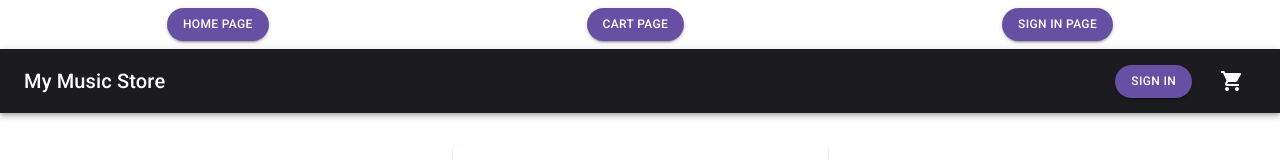
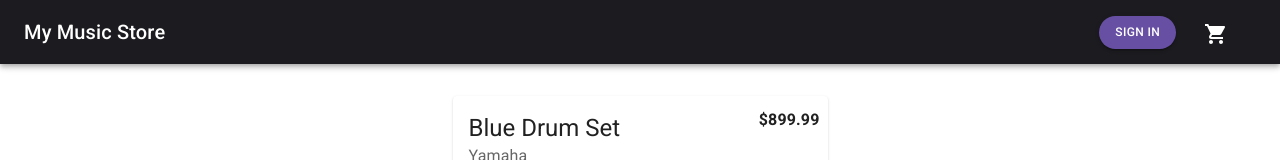
Before and after one commit to Adrusselljr/music-store-frontend, a React (Create React App) app in the folder client/: page / in a window 1280 px wide. Shown: the top 160 px of the page. Built offline with nearby package versions, Linux system fonts and the light colour scheme.

Commit message:
added react router

```diff
--- a/client/package.json
+++ b/client/package.json
@@ -7,13 +7,17 @@
     "@emotion/styled": "^11.8.1",
     "@mui/icons-material": "^5.8.2",
     "@mui/material": "^5.8.2",
+    "@reduxjs/toolkit": "^1.8.2",
     "@testing-library/jest-dom": "^5.16.4",
     "@testing-library/react": "^13.3.0",
     "@testing-library/user-event": "^13.5.0",
     "bootstrap": "^5.0.0-alpha3",
     "react": "^18.1.0",
     "react-dom": "^18.1.0",
+    "react-redux": "^8.0.2",
+    "react-router-dom": "^6.3.0",
     "react-scripts": "5.0.1",
+    "redux": "^4.2.0",
     "web-vitals": "^2.1.4"
   },
   "scripts": {
--- a/client/src/App.jsx
+++ b/client/src/App.jsx
@@ -1,39 +1,27 @@
-import React, { useState} from 'react';
+import React from 'react';
+import { BrowserRouter, Routes, Route } from 'react-router-dom';
 import CartPage from './pages/CartPage';
 import HomePage from './pages/HomePage';
 import CustomThemeProvider from './componenets/CustomThemeProvider';
 import ShoppingCartProvidor from './context/shoppingCartContext';
 import UserDataProvider from './context/userDataContext';
 import SignInPage from './pages/SignInPage';
-import { Box, Button } from '@mui/material';
 
 const App = () => {
-    const [page, setPage] = useState('homePage')
-
-    const getPage = () => {
-        switch (page) {
-            case 'cartPage':
-                return <CartPage />
-            case 'signInPage':
-                return <SignInPage />
-            default:
-                return <HomePage />
-        }
-    }
-
     return (
+        <BrowserRouter>
             <CustomThemeProvider>
                 <UserDataProvider>
                     <ShoppingCartProvidor>
-                    <Box m={ 1 } display='flex' justifyContent='space-around'>
-                        <Button variant='contained' type="button" onClick={ () => setPage('homePage') }>Home Page</Button>
-                        <Button variant='contained' type="button" onClick={ () => setPage('cartPage') }>Cart Page</Button>
-                        <Button variant='contained' type="button" onClick={ () => setPage('signInPage') }>Sign In Page</Button>
-                    </Box>
-                    {getPage()}
+                        <Routes>
+                            <Route path="/" element={ <HomePage /> } />
+                            <Route path="/sign-in" element={ <SignInPage /> } />
+                            <Route path="/cart" element={ <CartPage /> } />
+                        </Routes>
                     </ShoppingCartProvidor>
                 </UserDataProvider>
             </CustomThemeProvider>
+        </BrowserRouter>
     )
 }
 
--- a/client/src/componenets/Header.jsx
+++ b/client/src/componenets/Header.jsx
@@ -1,9 +1,11 @@
 import React from 'react';
+import { Link } from 'react-router-dom';
 import { useShoppingCart } from '../context/shoppingCartContext';
 import { useUserData } from '../context/userDataContext'
 import ShoppingCartIcon from '@mui/icons-material/ShoppingCart';
 import { AppBar, Badge, Button, IconButton, Toolbar, Typography } from "@mui/material";
 import { Box } from "@mui/system";
+import '../index.css';
 
 const Header = () => {
     const { shoppingCart } = useShoppingCart()
@@ -16,13 +18,17 @@ const Header = () => {
     return (
         <AppBar position="static" color="secondary">
             <Toolbar>
-            <Typography variant="h6" component="div" sx={{ flexGrow: 1 }}>
+                <Box sx={{ flexGrow: 1 }}>
+                    <Link to="/">
+                        <Typography variant="h6" component="div">
                             My Music Store
                         </Typography>
+                    </Link>
+                </Box>
                 <Box mr={ 2 }>
                     {
                         user === undefined
-                    ? <Button variant="contained" color="primary">Sign In</Button>
+                        ? <Link to="/sign-in"><Button variant="contained" color="primary">Sign In</Button></Link>
                         : <Typography variant="h7" component="div" sx={{ flexGrow: 1 }}>Hi, { user.firstName }</Typography>
                     }
                 </Box>
@@ -31,9 +37,13 @@ const Header = () => {
                     aria-label="Go to shopping cart"
                     color="inherit"
                 >
+                    <Box mr={ 2 }>
+                        <Link to="/cart">
                             <Badge badgeContent={ itemQuantity } color="primary">
                                 <ShoppingCartIcon />
                             </Badge>
+                        </Link>
+                    </Box>
                 </IconButton>
             </Toolbar>
         </AppBar>
--- a/client/src/index.css
+++ b/client/src/index.css
@@ -6,7 +6,10 @@ body {
   -webkit-font-smoothing: antialiased;
   -moz-osx-font-smoothing: grayscale;
 }
-
+a {
+  text-decoration: none;
+  color: inherit;
+}
 code {
   font-family: source-code-pro, Menlo, Monaco, Consolas, 'Courier New',
     monospace;
```
Also changed, not shown: 1 other file (tests, documents, lock files or other folders). Lines whose indentation alone changed are shown as unchanged.
